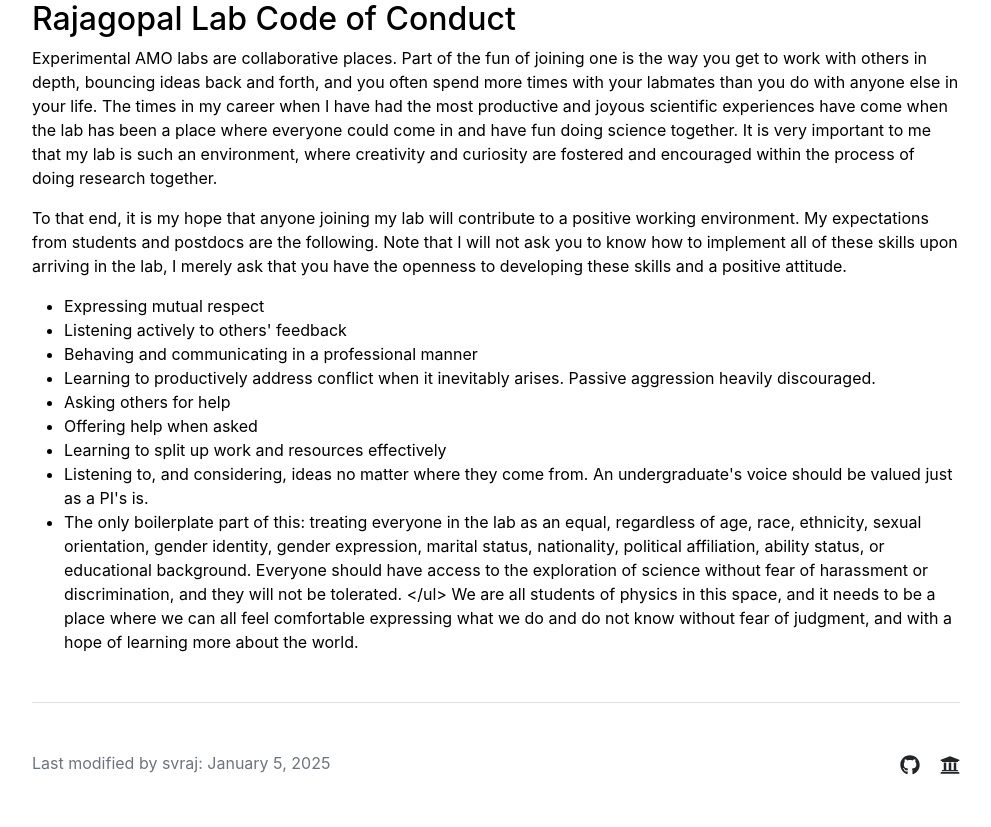
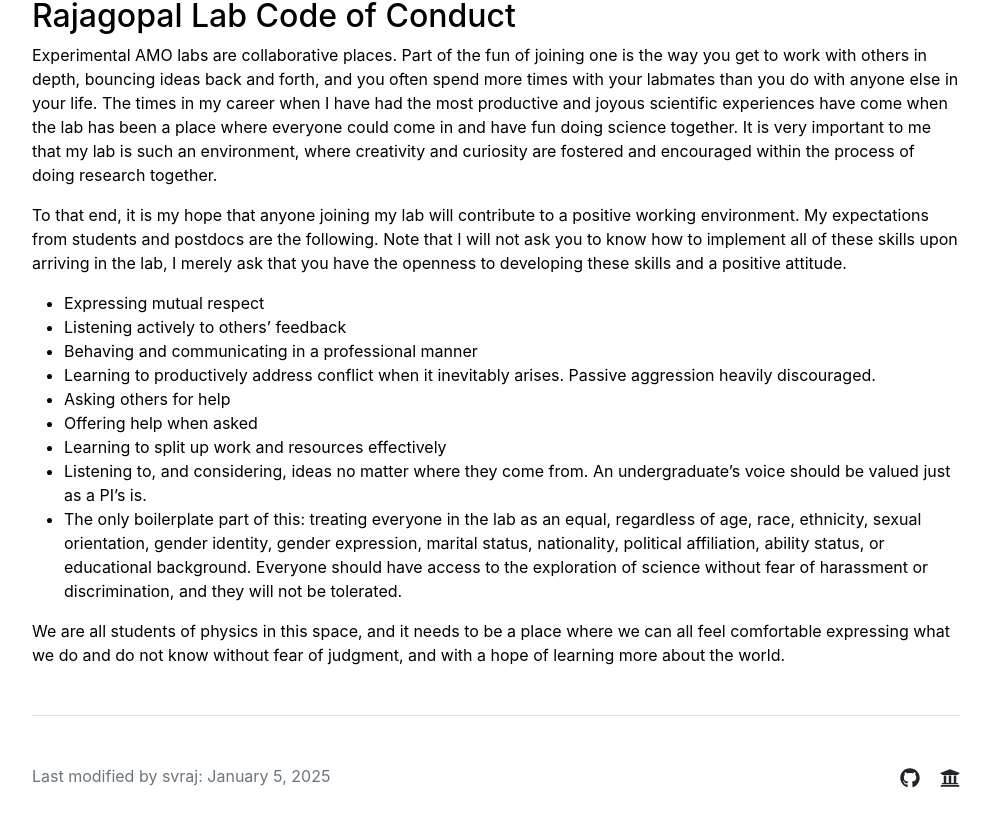
Before and after one commit to rajagopallab/rajagopallab.github.io, a Jekyll site: the page built from resources.md, in a window 1280 px wide and 900 px high, scrolled down 3253 px. Shown: the top 827 px of the window, without its empty margins (144-1135 px from the left). Built offline with Jekyll 4.4.1, drawn with Linux system fonts in a browser that asks for light colours.

Commit message:
fix code of conduct format

```diff
--- a/_layouts/courses.html
+++ b/_layouts/courses.html
@@ -6,7 +6,7 @@ layout: default
 
 <div class="row g-5 mb-5">
   <div>
-    <h3 class="fw-bold border-bottom pb-3 mb-5">Courses</h3>
+    <h3 class="fw-bold border-bottom pb-3 mb-5">courses</h3>
     {% for course in site.data.settings.courses %}
       <!--<h5>{{ course.term }}: <a href="{{ site.github.url }}/courses/{{ course.url}}">{{ course.name }}</a></h5>-->
       <h5>{{ course.term }}: {{ course.name }}</h5>
--- a/resources.md
+++ b/resources.md
@@ -197,14 +197,10 @@ I acknowledge that the historical origins and present location of the University
 
 The work carried out in this laboratory is currently supported by
 
-<ul id="grants" class="padding:20px">
-    <li style="margin-bottom: 3px">
-        <a href="">The University of Michigan College of Literature, Science, and the Arts</a>
-    </li>
-        <li style="margin-bottom: 3px">
-        <a href="">The University of Michigan Department of Physics</a>
-    </li>
-</ul>
+
+- <a href="">The University of Michigan College of Literature, Science, and the Arts</a>
+- <a href="">The University of Michigan Department of Physics</a>
+
 
 <a name="ack_website"></a>
 #### Website acknowledgment
@@ -218,16 +214,15 @@ Experimental AMO labs are collaborative places. Part of the fun of joining one i
 
 To that end, it is my hope that anyone joining my lab will contribute to a positive working environment. My expectations from students and postdocs are the following. Note that I will not ask you to know how to implement all of these skills upon arriving in the lab, I merely ask that you have the openness to developing these skills and a positive attitude.
 
-<ul>
-    <li>Expressing mutual respect</li>
-    <li>Listening actively to others' feedback</li>
-    <li>Behaving and communicating in a professional manner</li>
-    <li>Learning to productively address conflict when it inevitably arises. Passive aggression heavily discouraged.</li>
-    <li>Asking others for help</li>
-    <li>Offering help when asked</li>
-    <li>Learning to split up work and resources effectively</li>
-    <li>Listening to, and considering, ideas no matter where they come from. An undergraduate's voice should be valued just as a PI's is.</li>
-    <li>The only boilerplate part of this: treating everyone in the lab as an equal, regardless of age, race, ethnicity, sexual orientation, gender identity, gender expression, marital status, nationality, political affiliation, ability status, or educational background. Everyone should have access to the exploration of science without fear of harassment or discrimination, and they will not be tolerated.
-</ul>
+
+- Expressing mutual respect
+- Listening actively to others' feedback
+- Behaving and communicating in a professional manner
+- Learning to productively address conflict when it inevitably arises. Passive aggression heavily discouraged.
+- Asking others for help
+- Offering help when asked
+- Learning to split up work and resources effectively
+- Listening to, and considering, ideas no matter where they come from. An undergraduate's voice should be valued just as a PI's is.
+- The only boilerplate part of this: treating everyone in the lab as an equal, regardless of age, race, ethnicity, sexual orientation, gender identity, gender expression, marital status, nationality, political affiliation, ability status, or educational background. Everyone should have access to the exploration of science without fear of harassment or discrimination, and they will not be tolerated.
 
 We are all students of physics in this space, and it needs to be a place where we can all feel comfortable expressing what we do and do not know without fear of judgment, and with a hope of learning more about the world.
```
